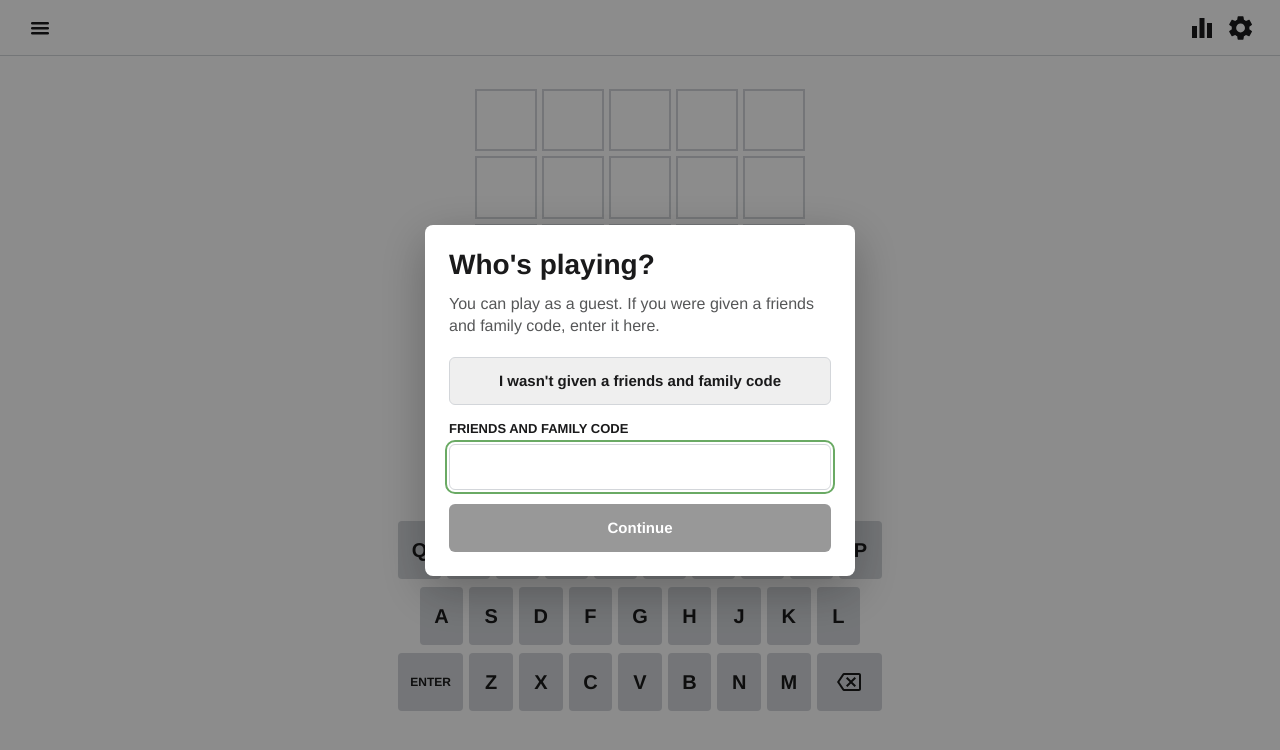
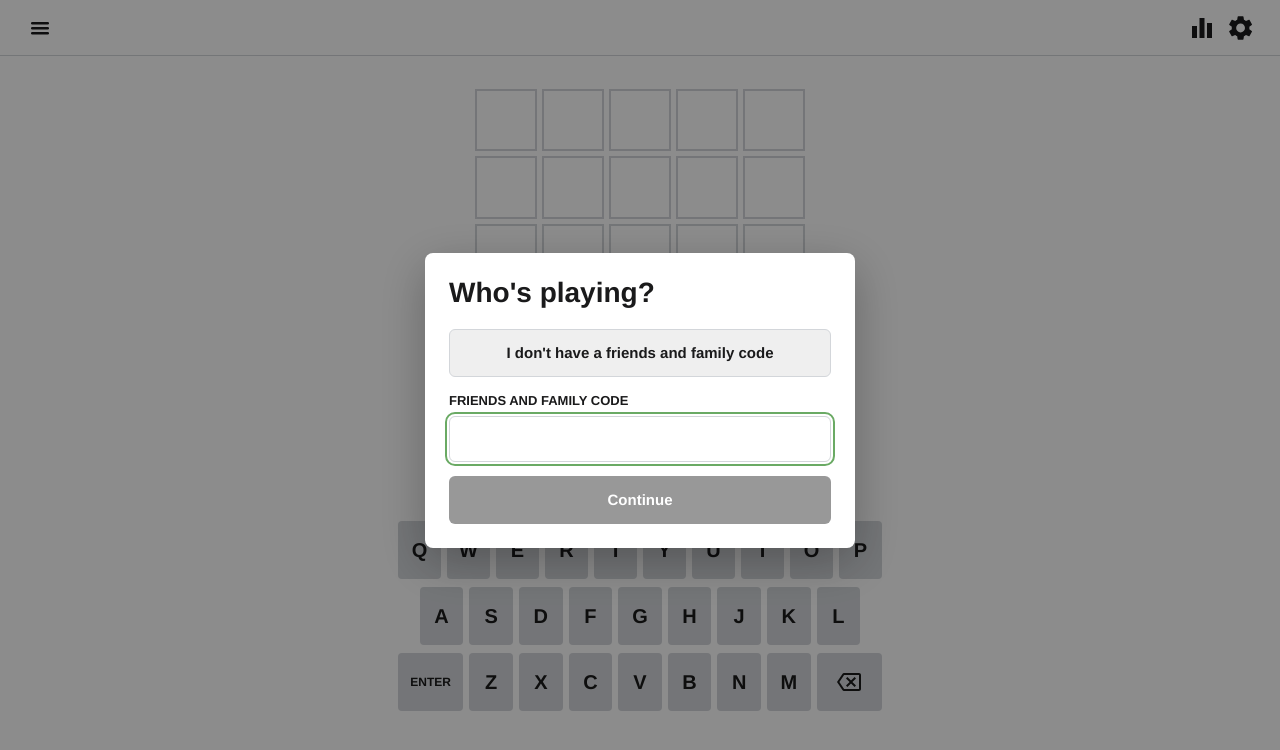
Before and after one commit to MatthewBisbee/Wordbee, a React (Vite) app in the folder frontend/: page / in a window 1280 px wide. Shown: the top 750 px of the page. Built offline with nearby package versions, Linux system fonts and the light colour scheme; no server answers.

Commit message:
Add settings access upgrade

```diff
--- a/frontend/src/App.css
+++ b/frontend/src/App.css
@@ -434,13 +434,6 @@
   line-height: 32px;
 }
 
-.access-modal p {
-  margin: 12px 0 0;
-  color: var(--result-muted);
-  font-size: 16px;
-  line-height: 22px;
-}
-
 .access-guest-button,
 .access-primary-button {
   width: 100%;
@@ -518,6 +511,31 @@
   font-weight: 800;
 }
 
+.access-form--settings {
+  margin-top: 10px;
+}
+
+.access-form--settings .access-field {
+  margin-top: 10px;
+}
+
+.access-form--settings .access-field input {
+  min-height: 40px;
+  font-size: 16px;
+  line-height: 20px;
+}
+
+.access-form--settings .access-primary-button {
+  min-height: 40px;
+}
+
+.access-form--settings .access-confirmed,
+.access-form--settings .access-error {
+  margin: 8px 0 0;
+  font-size: 13px;
+  line-height: 18px;
+}
+
 .settings-backdrop {
   position: fixed;
   inset: 0;
@@ -589,6 +607,11 @@
   border-bottom: 1px solid var(--settings-border);
   gap: 18px;
   padding: 6px 0;
+}
+
+.settings-access-section {
+  border-bottom: 1px solid var(--settings-border);
+  padding: 12px 0 14px;
 }
 
 .settings-row__text {
--- a/frontend/src/App.tsx
+++ b/frontend/src/App.tsx
@@ -1028,6 +1028,7 @@ function App() {
         <SettingsDialog
           accessState={accessState}
           effectiveDarkTheme={isDarkTheme}
+          onAccessLogin={(nextAccessState) => setAccessState(nextAccessState)}
           onClose={() => setIsSettingsOpen(false)}
           onSettingChange={updateSetting}
           settings={settings}
@@ -1110,6 +1111,39 @@ function AccessDialog({
   onGuest: () => void
   onLogin: (accessState: FriendsFamilyAccess) => void
 }) {
+  return (
+    <div className="access-backdrop">
+      <section
+        aria-labelledby="access-title"
+        aria-modal="true"
+        className="access-modal"
+        role="dialog"
+      >
+        <h2 id="access-title">Who's playing?</h2>
+        <FriendsFamilyAccessForm
+          autoFocusCode
+          guestButtonLabel="I don't have a friends and family code"
+          onGuest={onGuest}
+          onLogin={onLogin}
+        />
+      </section>
+    </div>
+  )
+}
+
+function FriendsFamilyAccessForm({
+  autoFocusCode = false,
+  className = '',
+  guestButtonLabel,
+  onGuest,
+  onLogin,
+}: {
+  autoFocusCode?: boolean
+  className?: string
+  guestButtonLabel?: string
+  onGuest?: () => void
+  onLogin: (accessState: FriendsFamilyAccess) => void
+}) {
   const [code, setCode] = useState('')
   const [firstName, setFirstName] = useState('')
   const [lastInitial, setLastInitial] = useState('')
@@ -1181,29 +1215,19 @@ function AccessDialog({
   }
 
   return (
-    <div className="access-backdrop">
-      <section
-        aria-labelledby="access-title"
-        aria-modal="true"
-        className="access-modal"
-        role="dialog"
-      >
-        <h2 id="access-title">Who's playing?</h2>
-        <p>
-          You can play as a guest. If you were given a friends and family code, enter it
-          here.
-        </p>
-
+    <div className={['access-form', className].filter(Boolean).join(' ')}>
       {step === 'code' ? (
         <>
+          {guestButtonLabel && onGuest && (
             <button className="access-guest-button" type="button" onClick={onGuest}>
-              I wasn't given a friends and family code
+              {guestButtonLabel}
             </button>
+          )}
           <label className="access-field">
             <span>Friends and family code</span>
             <input
               autoComplete="one-time-code"
-                autoFocus
+              autoFocus={autoFocusCode}
               inputMode="numeric"
               onChange={(event) => setCode(event.target.value)}
               onKeyDown={(event) => {
@@ -1265,7 +1289,6 @@ function AccessDialog({
       )}
 
       {error && <p className="access-error">{error}</p>}
-      </section>
     </div>
   )
 }
@@ -1422,12 +1445,14 @@ function StatValue({ label, value }: { label: string; value: number }) {
 function SettingsDialog({
   accessState,
   effectiveDarkTheme,
+  onAccessLogin,
   onClose,
   onSettingChange,
   settings,
 }: {
   accessState: AccessState | null
   effectiveDarkTheme: boolean
+  onAccessLogin: (accessState: FriendsFamilyAccess) => void
   onClose: () => void
   onSettingChange: <Key extends keyof Settings>(key: Key, value: Settings[Key]) => void
   settings: Settings
@@ -1475,6 +1500,9 @@ function SettingsDialog({
           {accessState?.kind === 'friends-family' && (
             <SettingsIdentityRow label="Friends and family" value={accessState.displayName} />
           )}
+          {accessState?.kind === 'guest' && (
+            <SettingsAccessSection onLogin={onAccessLogin} />
+          )}
           <div className="settings-links" aria-label="Project links">
             <a
               href="https://github.com/MatthewBisbee/Wordbee"
@@ -1492,6 +1520,19 @@ function SettingsDialog({
           </div>
         </div>
       </section>
+    </div>
+  )
+}
+
+function SettingsAccessSection({
+  onLogin,
+}: {
+  onLogin: (accessState: FriendsFamilyAccess) => void
+}) {
+  return (
+    <div className="settings-access-section">
+      <span className="settings-row__label">Friends and family</span>
+      <FriendsFamilyAccessForm className="access-form--settings" onLogin={onLogin} />
     </div>
   )
 }
```
Lines whose indentation alone changed are shown as unchanged.
